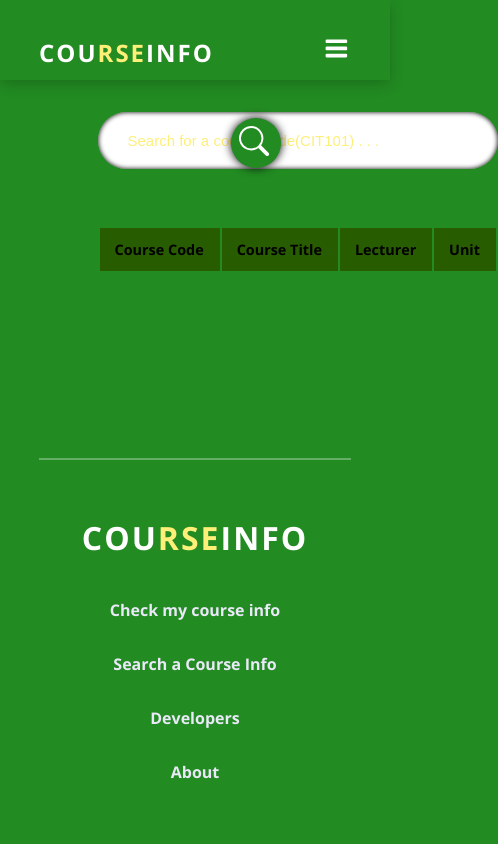
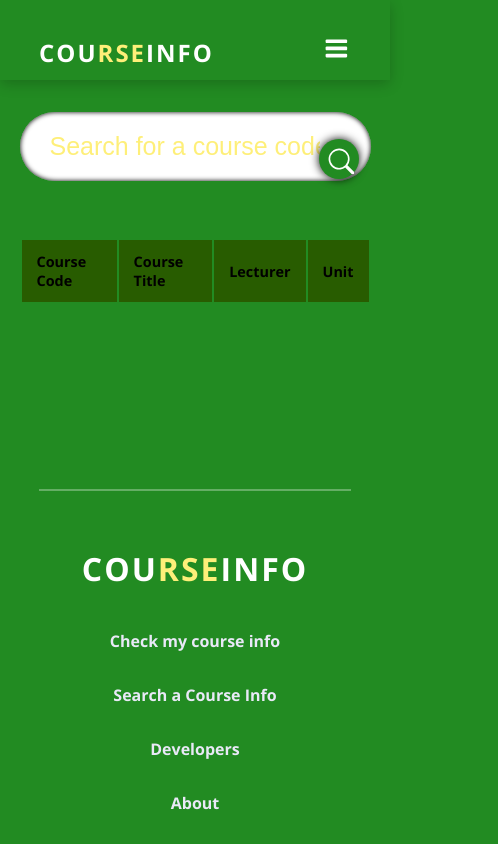
Before and after one commit to EniolaAdemola/course-info, a React (Create React App) app: page /search-info in a window 390 px wide. Shown: the top 844 px of the page, 498 px wide, since content can reach past the window. Built offline with nearby package versions, Linux system fonts and the light colour scheme.

Commit message:
make table responsive for mobile

```diff
--- a/src/pages/search-info/search-info.scss
+++ b/src/pages/search-info/search-info.scss
@@ -17,13 +17,19 @@
 
 .search__container {
   margin-block: 7rem;
-  display: grid;
+  display: flex;
   flex-direction: column ;
   position: relative;
   gap: 2rem;
-  place-items: center;
+  align-items: center;
+  justify-content: center;
+  // place-items: center;
   max-width: 50%;
   // padding: 2rem;
+
+  @include mobile() {
+    min-width: 90%;
+  }
 }
 
 .search__box {
@@ -37,17 +43,14 @@
   color: var.$primaryColor;
 
   @include mobile(){
-    font-size: 15px;
+    padding: 20px 30px;
+    width: 100%;
   }
 
   &::placeholder {
     color: var.$secondaryColor;
   }
 }
-
-// tr:nth-child(even) {
-//   background-color: rgba(150, 212, 212, 0.4);
-// }
 
 .search__icon {
   background-color: var.$primaryColor;
@@ -66,26 +69,34 @@
   margin-bottom: 8.5rem;
 
   svg {
-    font-size: 30px;
+    padding: 0.1rem;
+    font-size: 29px;
+  }
+
+  @include mobile(){
+    width: 40px;
+    height: 40px;
   }
 }
 
 .search__result {
   display: grid;
   place-items: center;
-  // max-height: px;
-  // overflow-y: scroll;
+
+  @include mobile(){
+    overflow-x: scroll;
+  }
   .search__result-table {
     // border: 3;
     text-align: center;
     margin: 25px 0;
     font-size: 0.9em;
     min-width: 400px;
-    // table-layout: fixed;
-    // width: 90%;
-    // height: 100%;
-    // border-collapse: collapse;
-    // border-color: black;
+
+    @include mobile(){
+      font-size: 0.9em;
+      min-width: 200px;
+    }
 
     thead tr {
       background-color: #285c00;
@@ -100,45 +111,14 @@
     }
 
     tbody tr {
-      // background: red;
       border-bottom: 3px solid var.$colorGray100;
     }
 
     tbody tr:nth-of-type(even){
       background-color: #BFDD97;
-      // background-color: #f3f3f3;
     }
     tbody tr:nth-of-type(odd){
       background-color: #A3CE68;
-      // background-color: #f3f3f3;
     }
-
-    // thead th:nth-child(1) {
-    //   // background-color: #000;
-    //   width: 10%;
-    // }
-
-    // thead th:nth-child(2) {
-    //   width: 40%;
-    // }
-
-    // thead th:nth-child(3) {
-    //   width: 30%;
-    // }
-
-    // thead th:nth-child(4) {
-    //   width: 10%;
-    // }
-
-    // th:nth-child(even),td:nth-child(even) {
-    //   background-color: rgba(150, 212, 212, 0.4);
-    // }
   }
 }
-
-
-
-//   th,
-//   td {
-//     padding: 20px;
-//   }
```
